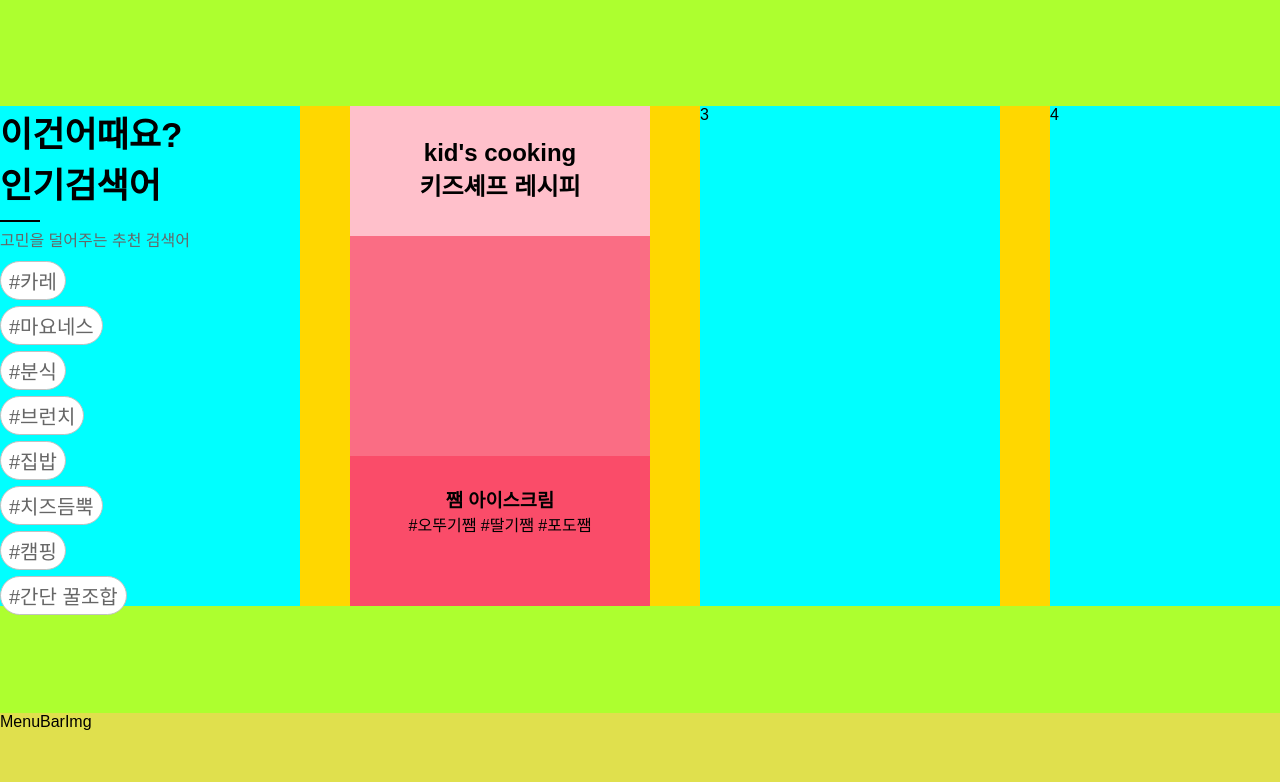
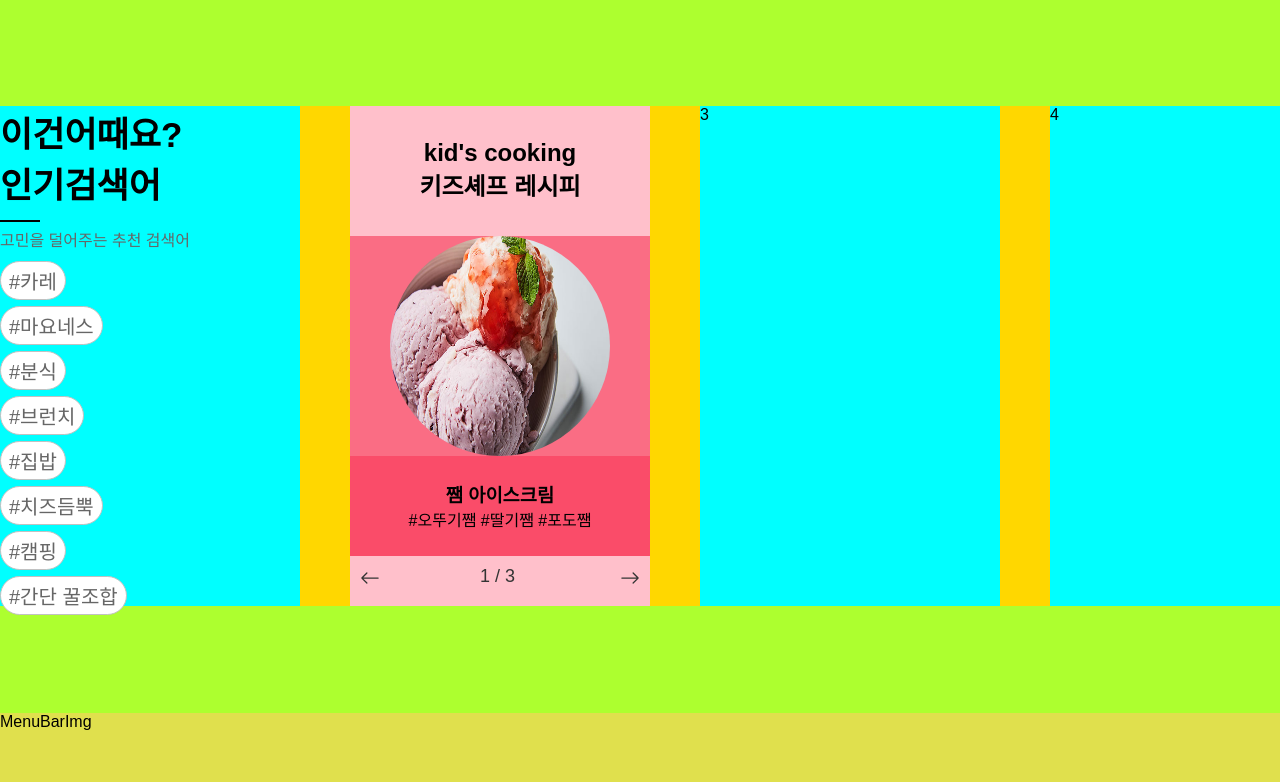
Before and after one commit to JYG00/React-WebProject-OkitchenClone, a React (Create React App) app: page / in a window 1280 px wide. Shown: the part 898-1680 px from the top of the page. Built offline with nearby package versions, Linux system fonts and the light colour scheme; a web font is replaced by a local one.

Commit message:
20220629 1300

```diff
--- a/src/App.js
+++ b/src/App.js
@@ -27,6 +27,9 @@ function App() {
 
   // 다른 path로 이동시 헤드에 포커스
   useEffect(() => {
+    if (location.pathname === '/') {
+      return;
+    }
     headerRef.current.scrollIntoView();
     if (location.pathname === '/detail') {
       // path가 /detail 이면 '최근 본 레시피'에 저장
--- a/src/main.jsx
+++ b/src/main.jsx
@@ -11,37 +11,67 @@ import main04 from './img/main04.jpg';
 import main05 from './img/main05.jpg';
 import main06 from './img/main06.jpg';
 import main07 from './img/main07.jpg';
-// 메인 슬라이드 리스트 아이콘
+// 메인 슬라이드 컨트롤러 아이콘
 import stopBtn from './img/visual_stop.png';
 import startBtn from './img/visual_start.png';
 // 미니 슬라이드(carousel) 이미지
 import mini01 from './img/쨈 아이스크림.jpg';
 import mini02 from './img/옥수수 푸딩.jpg';
 import mini03 from './img/피자 토스트.jpg';
+// 미니 슬라이드 컨트롤러 아이콘
+import { BsArrowLeft } from 'react-icons/bs';
+import { BsArrowRight } from 'react-icons/bs';
 
 function Main() {
+  // 메인 슬라이드 객체
   const mainRef = useRef();
+  // 메인 슬라이드 페이지 객체
+  const pageRef = useRef();
+  // 서브 슬라이드 객체
   const miniSlideRef = useRef();
-  const pageRef = useRef();
+  // 서브 슬라이드 페이지 객체
+  const pageRef_sub = useRef();
+
   const history = useHistory();
 
+  // 메인 슬라이드 포지션, 페이지, 자동유무
   const [xPosition, setXPosition] = useState(-2000);
   const [page, setPage] = useState(1);
   const [isRunning, setRunning] = useState(true);
 
-  // 왼쪽 화살표 버튼을 누를경우
+  // 서브 슬라이드 포지션, 페이지
+  const [xPosition_sub, setXPosition_sub] = useState(-300);
+  const [page_sub, setPage_sub] = useState(1);
+
+  // 메인 슬라이드의 왼쪽 화살표 버튼을 누를경우
   const onClickLeft = () => {
     // 페이지 -1
     setPageNum(page - 1);
     // 슬라이드가 왼쪽으로 이동
     set(xPosition + 2000);
   };
-  // 오른쪽 화살표 버튼을 누를경우
+  // 메인 슬라이드의 오른쪽 화살표 버튼을 누를경우
   const onClickRight = () => {
     // 페이지 +1
     setPageNum(page + 1);
     // 슬라이드 오른쪽 이동
     set(xPosition - 2000);
+  };
+
+  // 서브 슬라이드의 왼쪽 화살표 버튼을 누를경우
+  const onClickMiniSlideLeft = () => {
+    // 페이지 -1
+    setPageNum_sub(page_sub - 1);
+    // 슬라이드가 왼쪽으로 이동
+    set_sub(xPosition_sub + 300);
+  };
+
+  // 서브 슬라이드의 오른쪽 화살표 버튼을 누를경우
+  const onClickMiniSlideRight = () => {
+    // 페이지 +1
+    setPageNum_sub(page_sub + 1);
+    // 슬라이드 오른쪽 이동
+    set_sub(xPosition_sub - 300);
   };
 
   // 자동 슬라이드 정지
@@ -54,7 +84,7 @@ function Main() {
     setRun(true);
   };
 
-  // 슬라이드 클릭 시
+  // 메인 슬라이드 클릭 시
   const onClickSlide = () => {
     // 클릭한 슬라이드의 페이지에 따라서 이동
     switch (page) {
@@ -130,7 +160,7 @@ function Main() {
     });
   };
 
-  // 동기적 코드로 처리하기 위함
+  // setState를 동기적 코드로 처리하기 위함
   const set = (param) => {
     setXPosition(param);
   };
@@ -140,19 +170,26 @@ function Main() {
   const setRun = (param) => {
     setRunning(param);
   };
+  const set_sub = (param) => {
+    setXPosition_sub(param);
+  };
+  const setPageNum_sub = (param) => {
+    setPage_sub(param);
+  };
 
-  // 슬라이드 위치가 바뀌면 호출
+  // 메인 슬라이드 위치(xPosition) 바뀌면 스타일도 맞게 변경
   useEffect(() => {
     // xPosition에 따라서 슬라이드 위치 변경
     mainRef.current.className = `${style.mainImg_in}`;
-    mainRef.current.style.transform = `translateX(${xPosition}px)`;
+    mainRef.current.style.left = `${xPosition}px`;
+    // mainRef.current.style.transform = `translateX(${xPosition}px)`;
     // 마지막 페이지에서 첫 페이지로 부드럽게 이동
     if (pageRef.current.getAttribute('value') == 8) {
-      history.push('/');
       // 페이지를 1로 설정
       setPageNum(1);
       mainRef.current.className = `${style.mainImg_in_none}`;
-      mainRef.current.style.transform = `translateX(0px)`;
+      mainRef.current.style.left = '0px';
+      // 포지션도 처음값으로 설정
       set(-2000);
     }
     // 첫 페이지에서 마지막 페이지로 부드럽게 이동
@@ -161,14 +198,41 @@ function Main() {
       setPageNum(7);
       // 슬라이드가 이어지는 효과를 주기 위해서 transition:none 부여
       mainRef.current.className = `${style.mainImg_in_none}`;
-      mainRef.current.style.transform = `translateX(-16000px)`;
-      // mainRef.current.style.left = '-16000px';
+      mainRef.current.style.left = '-16000px';
+      // 포지션도 페이지 7에 맞게 변경
       set(-14000);
     }
   }, [xPosition]);
 
-  // 5초마다 슬라이드가 옆으로 이동
+  // 서브 슬라이드 위치(xPosition_sub) 바뀌면 스타일도 맞게 변경
   useEffect(() => {
+    // xPosition에 따라서 슬라이드 위치 변경
+    miniSlideRef.current.className = `${style.miniSlide_container_on}`;
+    miniSlideRef.current.style.transform = `translateX(${xPosition_sub}px)`;
+    // 마지막 페이지에서 첫 페이지로 부드럽게 이동
+    if (pageRef_sub.current.getAttribute('value') == 4) {
+      // 페이지를 1로 설정
+      setPageNum_sub(1);
+      miniSlideRef.current.className = `${style.miniSlide_container_off}`;
+      miniSlideRef.current.style.transform = `translateX(0px)`;
+      // 포지션도 처음값으로 설정
+      set_sub(-300);
+    }
+    // 첫 페이지에서 마지막 페이지로 부드럽게 이동
+    if (pageRef_sub.current.getAttribute('value') < 1) {
+      // 페이지를 3으로 설정
+      setPageNum_sub(3);
+      // 슬라이드가 이어지는 효과를 주기 위해서 transition:none 부여
+      miniSlideRef.current.className = `${style.miniSlide_container_off}`;
+      miniSlideRef.current.style.transform = `translateX(-1200px)`;
+      // 포지션도 페이지 7에 맞게 변경
+      set_sub(-900);
+    }
+  }, [xPosition_sub]);
+
+  // 자동 슬라이드
+  useEffect(() => {
+    // 자동유무
     if (isRunning) {
       const interval = setInterval(() => {
         // 5초마다 슬라이드가 오른쪽으로 이동
@@ -290,15 +354,42 @@ function Main() {
           {/* 키즈 셰프 레시피 */}
           <ul className={style.kidsChef}>
             {/* 미니 슬라이드 */}
-            <div ref={miniSlideRef}>
+            <div ref={miniSlideRef} className={style.miniSlide_container}>
+              {/* 미니 슬라이드 이미지 */}
+              {/* 이미지3 */}
+              <div className={style.miniSlide}>
+                <MiniSlide name={'피자 토스트'} hash={['#피자토스트', '#피자소스', '#피자']} background={mini03} />
+              </div>
+              {/* 이미지1 */}
               <div className={style.miniSlide}>
                 <MiniSlide name={'쨈 아이스크림'} hash={['#오뚜기쨈', '#딸기쨈', '#포도쨈']} background={mini01} />
               </div>
+              {/* 이미지2 */}
               <div className={style.miniSlide}>
                 <MiniSlide name={'옥수수 토스트'} hash={['#옥수수푸딩', '#콘스프']} background={mini02} />
               </div>
+              {/* 이미지3 */}
               <div className={style.miniSlide}>
                 <MiniSlide name={'피자 토스트'} hash={['#피자토스트', '#피자소스', '#피자']} background={mini03} />
+              </div>
+              {/* 이미지1 */}
+              <div className={style.miniSlide}>
+                <MiniSlide name={'쨈 아이스크림'} hash={['#오뚜기쨈', '#딸기쨈', '#포도쨈']} background={mini01} />
+              </div>
+            </div>
+            {/* 미니 슬라이드 컨트롤러 */}
+            <div className={style.miniSlide_controller}>
+              {/* 왼쪽버튼 */}
+              <div className={style.miniSlide_arrow} onClick={onClickMiniSlideLeft}>
+                <BsArrowLeft />
+              </div>
+              {/* 페이지 뷰 */}
+              <div className={style.miniSlide_pgView} ref={pageRef_sub} value={page_sub}>
+                {page_sub}/3
+              </div>
+              {/* 오른쪽버튼 */}
+              <div className={style.miniSlide_arrow} onClick={onClickMiniSlideRight}>
+                <BsArrowRight />
               </div>
             </div>
           </ul>
@@ -408,11 +499,12 @@ function Main() {
 
 export function MainSlideExp({ keyTop, keyMiddle, keyBottom, hashBtn, mainBtn, color }) {
   // keyBottom의 문자열을 공백으로 분리
-  // 문자 덩어리의 갯수에 따라서 다르게 렌더링
+  // 문자 덩어리의 갯수에 따라서 렌더링
   const str = keyBottom;
   const strArr = str.split(' ');
 
   // color 옵션이 'black' 이면 특정 컴포넌트의 색깔을 검정으로 변경
+  // 검정색으로 바꿀 배열 객체
   const ref = useRef([]);
 
   if (color === 'black') {
@@ -526,8 +618,8 @@ export function MiniSlide({ name, hash, background }) {
       </div>
       {/* 레시피 사진 */}
       <div className={style.kidsChef_img}>
-        <div style={{ width: '220px', height: '220px', borderRadius: '220px' }}>
-          <div style={{ background: `url(${background})`, backgroundSize: 'cover' }}></div>
+        <div style={{ width: '220px', height: '220px' }}>
+          <img src={background} alt="레시피 사진" style={{ width: '100%', height: '100%', borderRadius: '220px' }} />
         </div>
       </div>
       {/* 레시피 이름, 태그 */}
--- a/src/main.module.css
+++ b/src/main.module.css
@@ -12,7 +12,7 @@
   overflow: hidden;
   background-color: burlywood;
 }
-/* 슬라이드 화살표 버튼 */
+/* 메인 슬라이드 화살표 버튼 */
 .mainImg .mainSlideBtn_container {
   width: 100%;
   display: flex;
@@ -31,7 +31,7 @@
   height: 70px;
   background: url('./img/visual_arrow.png');
   cursor: pointer;
-  z-index: 2;
+  z-index: 10;
 }
 #mainSlideRight {
   background-position: right;
@@ -77,9 +77,9 @@
   width: 18000px;
 }
 .mainImg .mainImg_in_none {
+  position: absolute;
   transition: none;
   display: flex;
-  position: absolute;
   width: 18000px;
 }
 .mainSlide {
@@ -285,15 +285,32 @@
 }
 /* 키즈 셰프 레시피 */
 .kidsChef {
+  width: 100%;
+  position: relative;
   overflow: hidden;
 }
-.kidsChef > div {
-  width: 900px;
-  height: 500px;
+
+.kidsChef > .miniSlide_container {
+  display: flex;
+  position: absolute;
+  width: 1500px;
+  height: 450px;
+}
+.miniSlide_container_on {
+  display: flex;
+  position: absolute;
+  width: 1500px;
+  transition: all 0.3s ease-in-out;
+}
+.miniSlide_container_off {
+  display: flex;
+  position: absolute;
+  width: 1500px;
+  transition: none;
 }
 .miniSlide {
   width: 300px;
-  height: 500px;
+  height: 450px;
 }
 /* 미니 슬라이드 */
 /* 레시피 상단 */
@@ -319,7 +336,7 @@
 /* 레시피 이름,태그 */
 .kidsChef_name {
   width: 300px;
-  height: 150px;
+  height: 100px;
   background-color: rgb(250, 76, 105);
   display: flex;
   justify-content: center;
@@ -327,8 +344,33 @@
   text-align: center;
 }
 .kidsChef_name > div {
-  padding-bottom: 40px;
 }
+/* 미니 슬라이드 컨트롤러 */
+.miniSlide_controller {
+  position: absolute;
+  top: 450px;
+  width: 300px;
+  height: 50px;
+  background-color: pink;
+  display: flex;
+  align-items: center;
+  justify-content: space-between;
+}
+/* 미니 슬라이드 컨트롤러 페이지 뷰 */
+.miniSlide_pgView {
+  height: 30px;
+  color: #333;
+  font-size: 18px;
+  letter-spacing: 5px;
+}
+/* 미니 슬라이드 컨트롤러 버튼 */
+.miniSlide_arrow {
+  cursor: pointer;
+  font-size: 20px;
+  color: #333;
+  margin: 0 10px;
+}
+
 /* 메뉴바 */
 .menubar {
   width: 100%;
```
Also changed, not shown: src/img/class_arrow.png (added), 1 other file (tests, documents, lock files or other folders).
